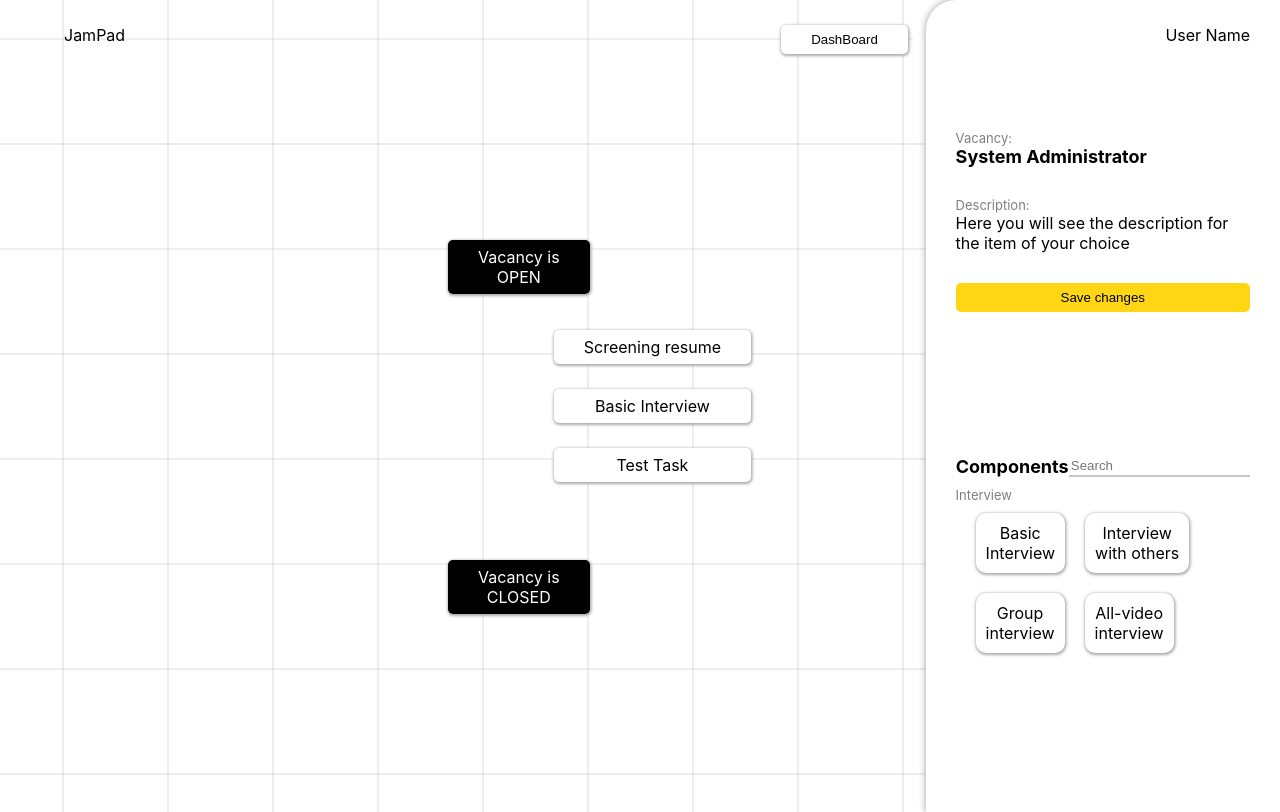
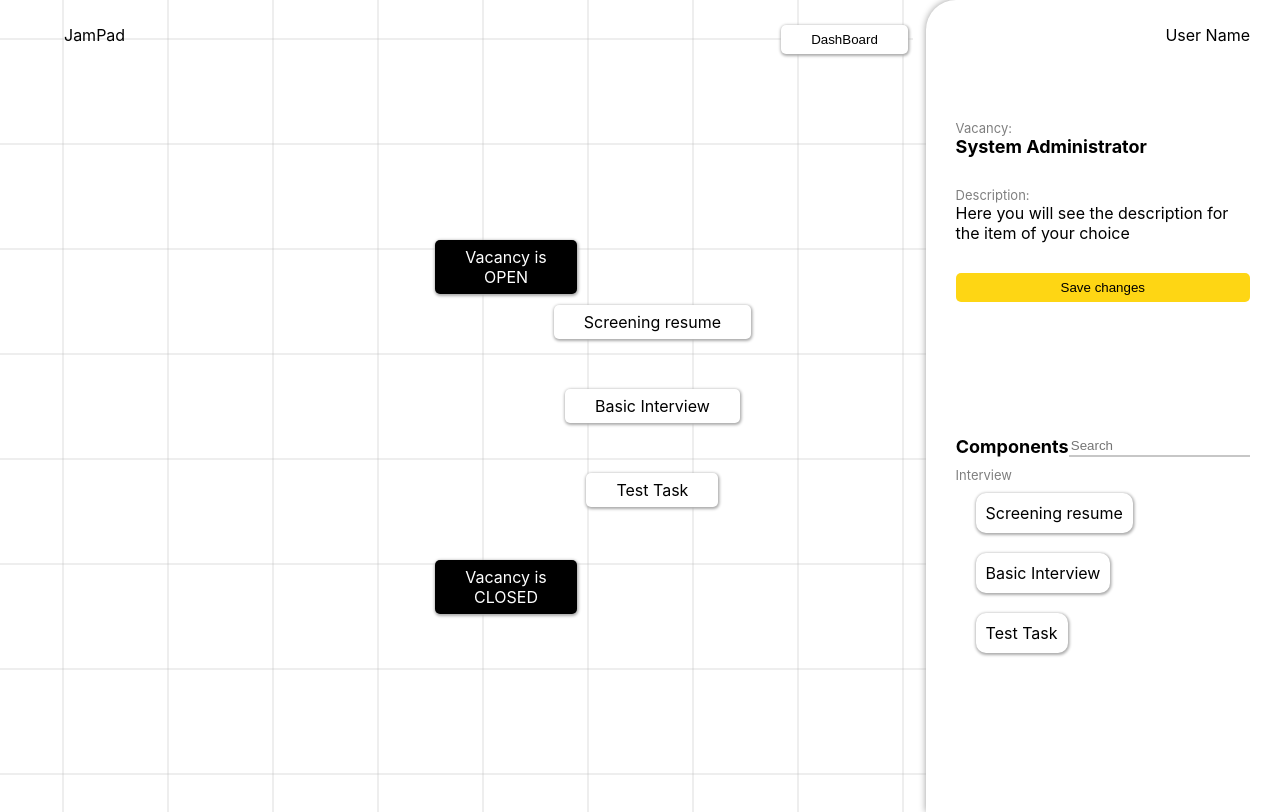
Before and after one commit to It-Shu/jampad_test, a React (Create React App) app: page /dashboard in a window 1280 px wide. Built offline with nearby package versions, Linux system fonts and the light colour scheme.

Commit message:
Dashboard movable 1 block

```diff
--- a/src/Pages/Dashboard/Dashboard.module.scss
+++ b/src/Pages/Dashboard/Dashboard.module.scss
@@ -65,6 +65,8 @@
 
 
 .dashboardPage__cardBlock{
+  display: flex;
+  flex-direction: column;
   align-items: center;
   align-self: center;
   margin-left: -60%;
@@ -73,7 +75,7 @@
 .dashboardPage__cardBlock__generalOpenCard{
   position: absolute;
   top: 30%;
-  left: 35%;
+  left: 34%;
   background-color: #000000;
   color: white;
   text-align: center;
@@ -86,7 +88,7 @@
 .dashboardPage__cardBlock__generalClosedCar{
   position: absolute;
   top: 70%;
-  left: 35%;
+  left: 34%;
   background-color: #000000;
   color: white;
   text-align: center;
@@ -97,20 +99,27 @@
 }
 
 .dashboardPage__cardBlock__card {
+  //position: absolute;
+  //top: 50%;
+  //left: 35%;
+  align-items: center;
+  margin: 25px;
   background-color: #ffffff;
   border-radius: 5px;
   text-align: center;
   padding: 7px 30px;
-  margin: 25px;
   box-shadow: 0.5px 1px 3px 1px #ababab;
   cursor: grab;
 }
 
-
-#moveDiv {
-  position: absolute;
-  z-index: 9;
-  background-color: #f1f1f1;
+.dashboardPage__cardBlock__card:active{
+  //position: absolute;
+  //top: 50%;
+  //left: 35%;
+  border-radius: 5px;
   text-align: center;
-  border: 1px solid #d3d3d3;
+  padding: 7px 30px;
+  box-shadow: 0.5px 1px 3px 1px #ababab;
+  cursor: grab;
+  background-color: #FED614;
 }
--- a/src/Pages/Dashboard/Dashboard.tsx
+++ b/src/Pages/Dashboard/Dashboard.tsx
@@ -1,4 +1,4 @@
-import React, {FC, useEffect, useState} from 'react';
+import React, {FC, MouseEventHandler, useEffect, useState} from 'react';
 import {NavLink} from "react-router-dom";
 import {PATH} from "../../routes/routes";
 import s from './Dashboard.module.scss'
@@ -14,7 +14,7 @@ export const Dashboard: FC<DashboardPropsType> = (props) => {
 
     useEffect(() => {
 
-        let element: HTMLElement | null = document.querySelector('#moveDiv')
+        let element: HTMLElement | null = document.querySelector("#moveDiv")
 
         let offsetX: number
         let offsetY: number
@@ -35,62 +35,15 @@ export const Dashboard: FC<DashboardPropsType> = (props) => {
     }, [])
 
     const [card, setCard] = useState([
-        {id: 1, title: 'Screening resume'},
-        {id: 2, title: 'Basic Interview'},
-        {id: 3, title: 'Test Task'},
+        {id: '1', title: 'Screening resume'},
+        {id: '2', title: 'Basic Interview'},
+        {id: '3', title: 'Test Task'},
     ])
 
-    // dragElement(document.getElementById(("moveDiv")));
-    //
-    // function dragElement(el: HTMLElement | null) {
-    //     let pos1 = 0, pos2 = 0, pos3 = 0, pos4 = 0;
-    //     if (document.getElementById(el!.id + "header")) {
-    //         /* if present, the header is where you move the DIV from:*/
-    //         document.getElementById(el!.id + "header")!.onmousedown = dragMouseDown;
-    //     } else {
-    //         /* otherwise, move the DIV from anywhere inside the DIV:*/
-    //         el!.onmousedown = dragMouseDown;
-    //     }
-    //
-    //     function dragMouseDown(e: any) {
-    //         e = e || window.event;
-    //         // get the mouse cursor position at startup:
-    //         pos3 = e.clientX;
-    //         pos4 = e.clientY;
-    //         document.onmouseup = closeDragElement;
-    //         // call a function whenever the cursor moves:
-    //         document.onmousemove = elementDrag;
-    //     }
-    //
-    //     function elementDrag(e: any) {
-    //         e = e || window.event;
-    //         // calculate the new cursor position:
-    //         pos1 = pos3 - e.clientX;
-    //         pos2 = pos4 - e.clientY;
-    //         pos3 = e.clientX;
-    //         pos4 = e.clientY;
-    //         // set the element's new position:
-    //         el!.style.top = (el!.offsetTop - pos2) + "px";
-    //         el!.style.left = (el!.offsetLeft - pos1) + "px";
-    //     }
-    //
-    //     function closeDragElement() {
-    //         /* stop moving when mouse button is released:*/
-    //         document.onmouseup = null;
-    //         document.onmousemove = null;
-    //     }
-    // }
-
-
-    // let element: any = document.querySelector('#moveDiv')
-    //
-    // element!.addEventListener('dragend', (e: any) => {
-    //     e.preventDefault()
-    //     console.log(e.pageX, e.pageY)
-    //
-    //     element!.style.top = e.pageY + 'px'
-    //     element!.style.left = e.pageX + 'px'
-    // })
+    const removeCard = (e: MouseEventHandler<HTMLDivElement>) => {
+        // const newCards = card.filter(t => t.id !== e.id);
+        // setCard(newCards)
+    }
 
 
     return (
@@ -110,26 +63,31 @@ export const Dashboard: FC<DashboardPropsType> = (props) => {
                 {/*<div>User Name</div>*/}
             </div>
             <div className={s.dashboardPage__cardBlock}>
-                {/*<div id={'moveDiv'}>*/}
+
                 <div id={'moveDiv'} draggable={true} className={s.dashboardPage__cardBlock__generalOpenCard}>Vacancy
                     is <br/> OPEN
                 </div>
-                {/*</div>*/}
-                {/*<div>*/}
+
                 {card.map(card => {
-                    return <div id={'moveDiv'} draggable={true}
-                                className={s.dashboardPage__cardBlock__card}>{card.title}</div>
+                    return <div>
+                        <div
+                            id={'moveDiv'}
+                            draggable={true}
+                            className={s.dashboardPage__cardBlock__card}>
+                            {card.title}
+                        </div>
+                        {/*<div onClick={removeCard}></div>*/}
+                    </div>
+
                 })}
-                {/*</div>*/}
-                {/*<div id={'moveDiv'}>*/}
+
                 <div id={'moveDiv'} draggable={true} className={s.dashboardPage__cardBlock__generalClosedCar}>Vacancy
                     is <br/> CLOSED
                 </div>
-                {/*</div>*/}
 
 
             </div>
-            <DashboardBlock/>
+            <DashboardBlock cards={card}/>
 
 
         </div>
--- a/src/Pages/Dashboard/DashboardBlock/DashboardBlock.module.scss
+++ b/src/Pages/Dashboard/DashboardBlock/DashboardBlock.module.scss
@@ -98,3 +98,12 @@
   margin: 0 0 20px 20px;
   text-align: center;
 }
+
+.dashboardBlock__components__interview__block:active{
+  border-radius: 10px;
+  box-shadow: 0.5px 1px 3px 1px #ababab;
+  padding: 10px 10px;
+  margin: 0 0 20px 20px;
+  text-align: center;
+  cursor: grab;
+}
--- a/src/Pages/Dashboard/DashboardBlock/DashboardBlock.tsx
+++ b/src/Pages/Dashboard/DashboardBlock/DashboardBlock.tsx
@@ -1,7 +1,16 @@
-import React from 'react';
+import React, {FC} from 'react';
 import s from './DashboardBlock.module.scss'
 
-export function DashboardBlock() {
+type DashboardBlockPropsType = {
+    cards: {id: string, title: string}[]
+}
+
+export const DashboardBlock: FC<DashboardBlockPropsType> = (props) => {
+
+    const {
+        cards,
+    } = props
+
     return (
         <div className={s.dashboardBlock}>
             <div className={s.dashboardBlock__userName}>User Name</div>
@@ -21,18 +30,25 @@ export function DashboardBlock() {
                 </div>
                 <p className={s.dashboardBlock__mediumTitle}>Interview</p>
                 <div className={s.dashboardBlock__components__interview}>
-                    <div className={s.dashboardBlock__components__interview__block}>
-                        Basic <br/>Interview
-                    </div>
-                    <div className={s.dashboardBlock__components__interview__block}>
-                        Interview <br/>with others
-                    </div>
-                    <div className={s.dashboardBlock__components__interview__block}>
-                        Group <br/> interview
-                    </div>
-                    <div className={s.dashboardBlock__components__interview__block}>
-                        All-video<br/> interview
-                    </div>
+                    {/*<div className={s.dashboardBlock__components__interview__block}>*/}
+                    {/*    Basic <br/>Interview*/}
+                    {/*</div>*/}
+                    {/*<div className={s.dashboardBlock__components__interview__block}>*/}
+                    {/*    Interview <br/>with others*/}
+                    {/*</div>*/}
+                    {/*<div className={s.dashboardBlock__components__interview__block}>*/}
+                    {/*    Group <br/> interview*/}
+                    {/*</div>*/}
+                    {/*<div className={s.dashboardBlock__components__interview__block}>*/}
+                    {/*    All-video<br/> interview*/}
+                    {/*</div>*/}
+                    {cards.map(card => {
+                        return <div
+                            className={s.dashboardBlock__components__interview__block}
+                            draggable={true}>
+                            {card.title}
+                        </div>
+                    })}
                 </div>
             </div>
         </div>
```
